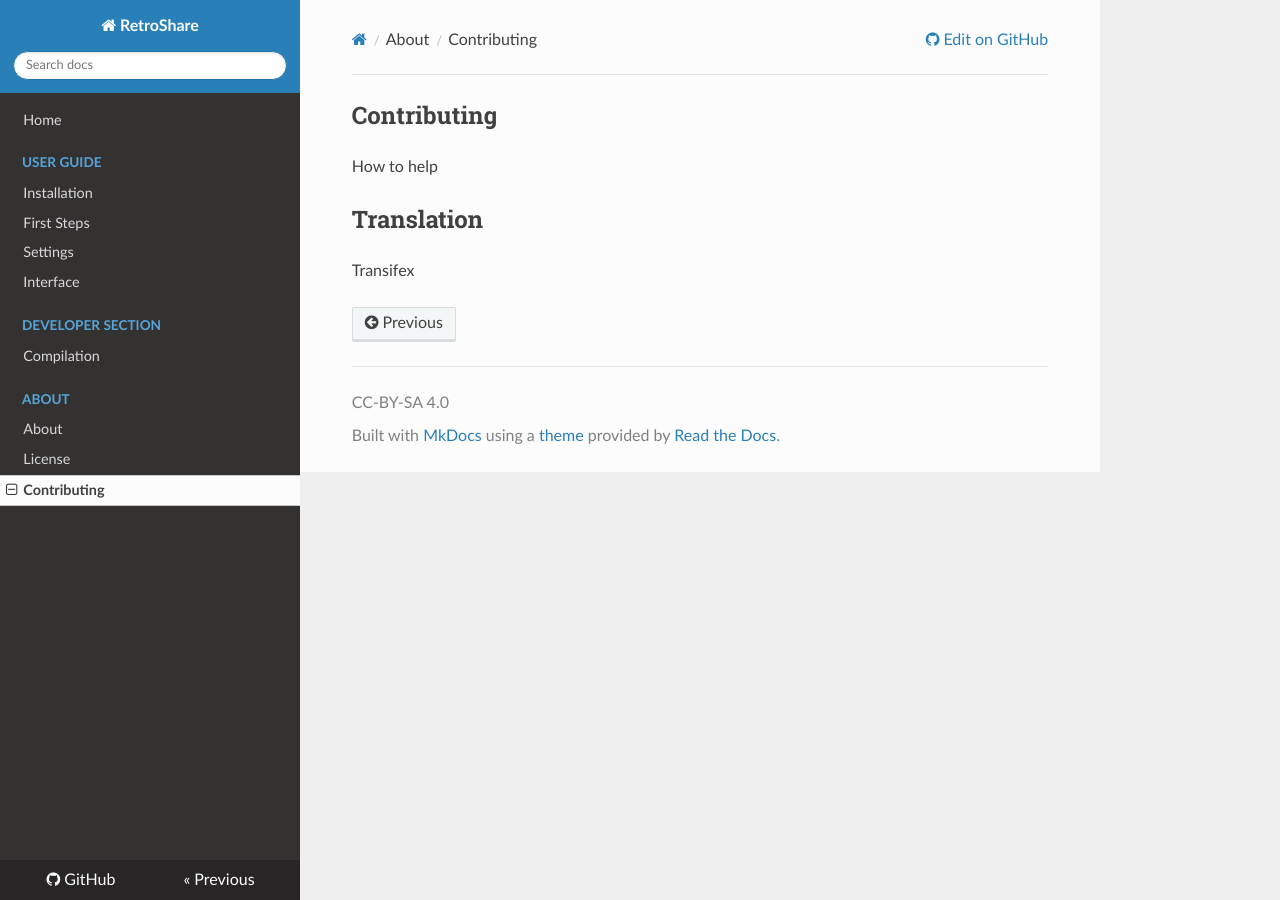
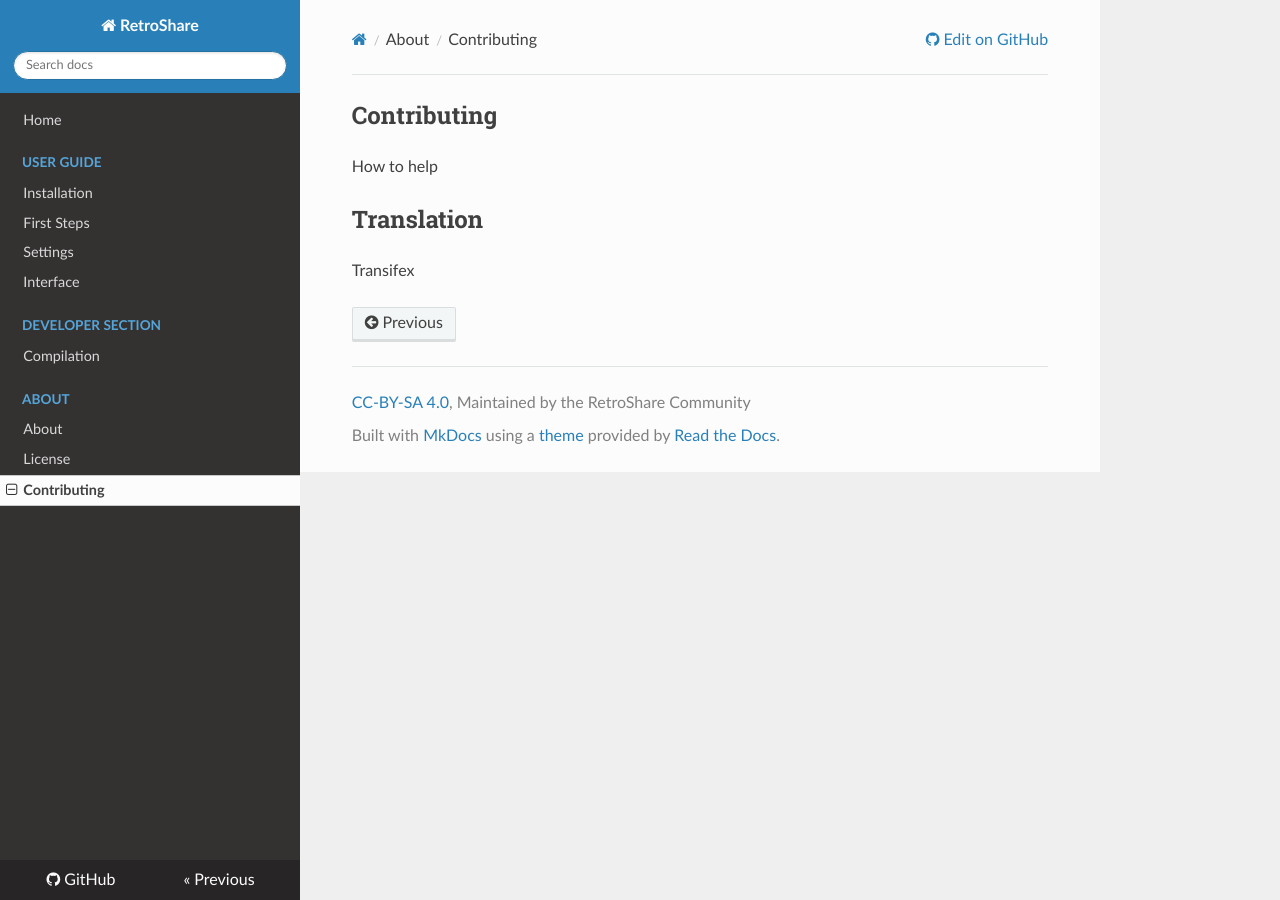
Before and after one commit to RetroShare/documentation, an MkDocs documentation site: the page built from docs/about/contributing.md, in a window 1280 px wide. Built offline with MkDocs 1.6.1, drawn with Linux system fonts in a browser that asks for light colours; nearby versions of some CDN libraries; old or Windows-style settings are respelled for this version of MkDocs.

Commit message:
cc, toc, permalink

```diff
--- a/mkdocs.yml
+++ b/mkdocs.yml
@@ -19,14 +19,9 @@
     - License: about/license.md
     - Contributing: about/contributing.md
 
-copyright: CC-BY-SA 4.0
+copyright: <a href="https://creativecommons.org/licenses/by-sa/4.0/">CC-BY-SA 4.0</a>, Maintained by the RetroShare Community
 theme: readthedocs
-
-extra:
-  author:
-    github: 'RetroShare'
-    twitter: 'RetroShare'
 
 markdown_extensions:
     - toc:
-permalink: 
+        permalink: 
```
